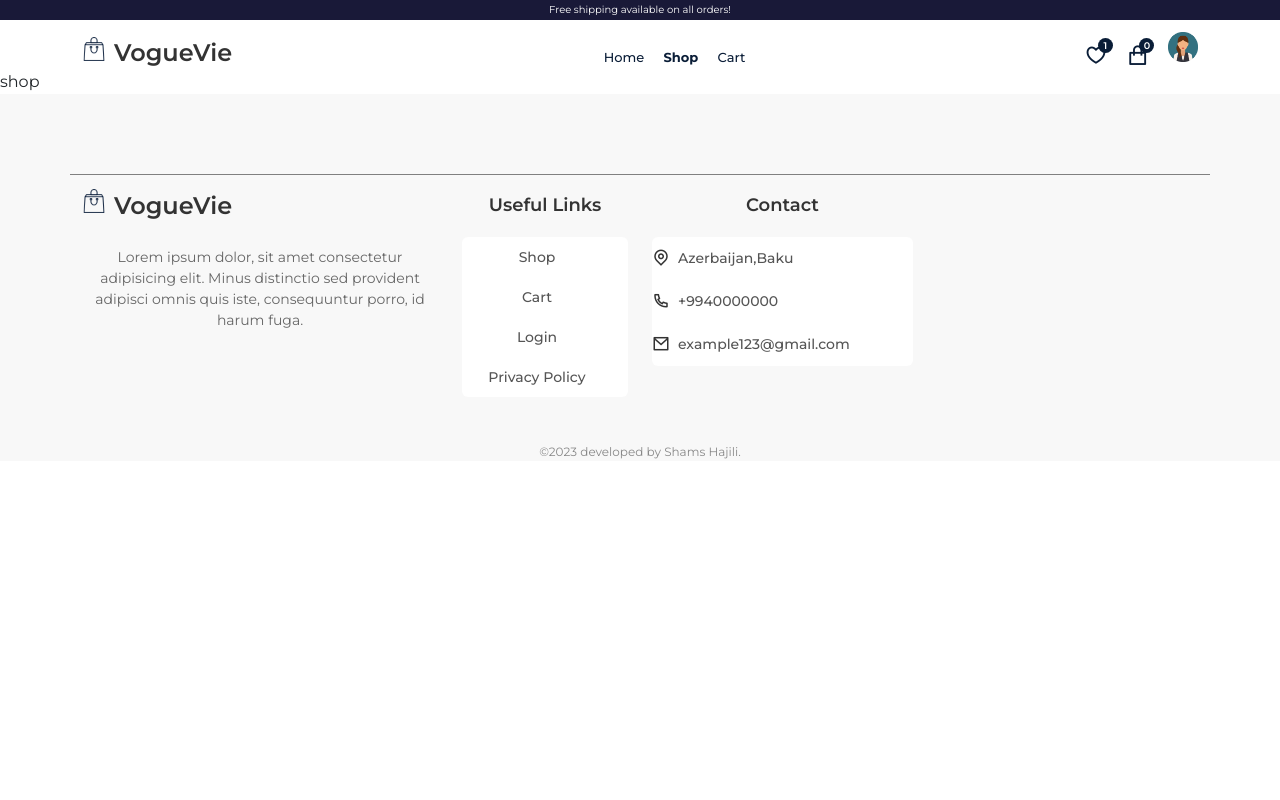
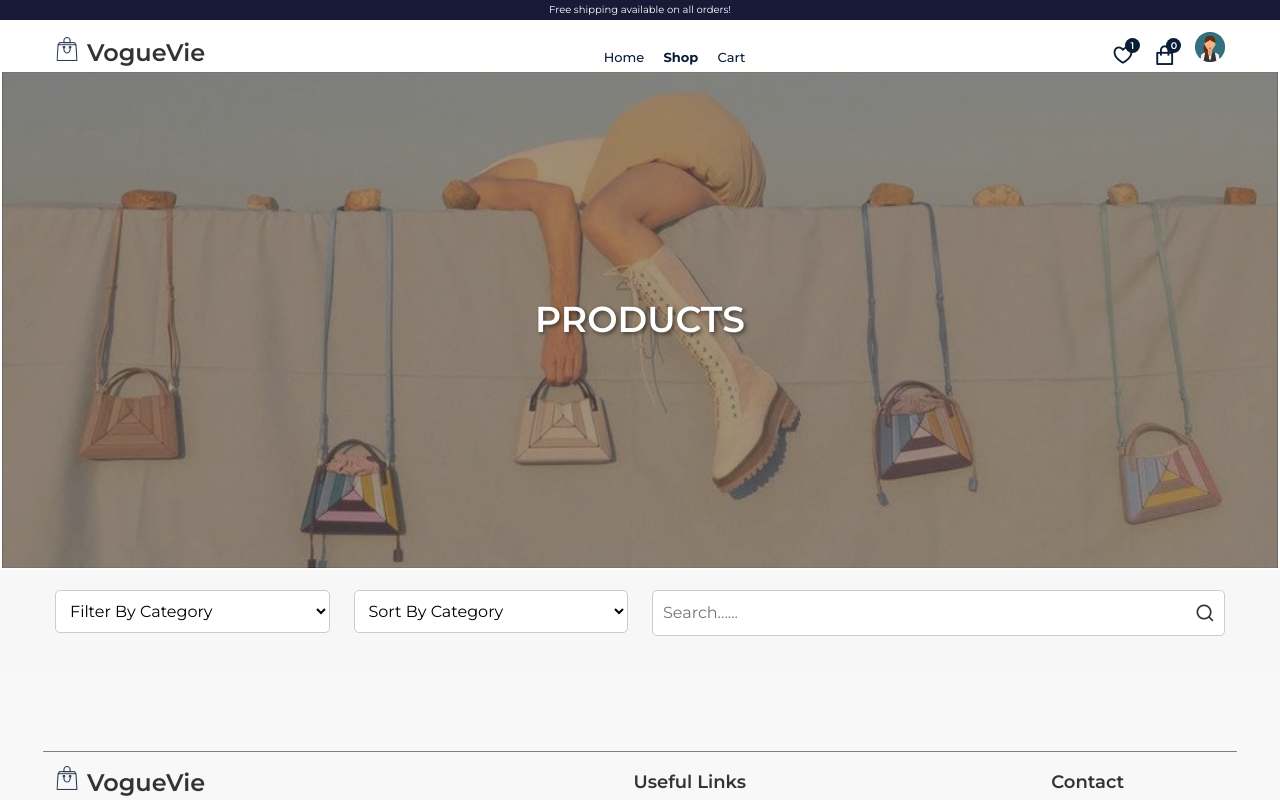
Before and after one commit to shemshajili/Ecommerce, a React (Create React App) app: page /shop in a window 1280 px wide. Shown: the top 800 px of the page. Built offline with nearby package versions, Linux system fonts and the light colour scheme.

Commit message:
Shop page start design (40%) added

```diff
--- /dev/null
+++ b/src/components/UI/CommonSection.jsx
@@ -0,0 +1,12 @@
+import React from 'react';
+import { Container } from 'reactstrap';
+import '../../styles/common-section.css'
+
+const CommonSection = ({tittle}) => {
+    return <section className="common__section">
+        <Container className='text-center'>
+            <h1>{tittle}</h1>
+        </Container>
+    </section>
+}
+export default CommonSection;
--- a/src/pages/Shop.jsx
+++ b/src/pages/Shop.jsx
@@ -1,11 +1,45 @@
 import React from 'react';
+import CommonSection from '../components/UI/CommonSection';
+import Helmet from '../components/Helmet/Helmet'
+import { Container,Row,Col } from 'reactstrap';
+import '../styles/shop.css'
 
 const Shop = () => {
     return (
-        <div>
-            shop
-        </div>
-    );
+        <Helmet title='Shop'>
+        <CommonSection tittle='Products'/>
+        <section>
+            <Container>
+                <Row>
+                    <Col lg='3' md='4'>
+                        <div className="filter__widget">
+                            <select >
+                                <option>Filter By Category</option>
+                                <option value="bags">Bags</option>
+                                <option value="shoes">Shoes</option>
+                            </select>
+                        </div>
+                    </Col>
+                    <Col lg='3' md='3'>
+                    <div className="filter__widget">
+                            <select >
+                                <option>Sort By Category</option>
+                                <option value="asdending">Ascending</option>
+                                <option value="descending">Descending</option>
+                            </select>
+                        </div>
+                    </Col>
+                    <Col lg='6' md='6'>
+                        <div className="search__box">
+                            <input type='text' placeholder='Search......' />
+                            <span><i className="ri-search-line"></i></span>
+                        </div>
+                    </Col>
+                </Row>
+            </Container>
+        </section>
+    </Helmet>
+    )
 }
 
 export default Shop;
--- /dev/null
+++ b/src/styles/common-section.css
@@ -0,0 +1,46 @@
+/* Güncellenmiş CSS kodu */
+.common__section {
+    background: linear-gradient(rgba(0, 0, 0, 0.462), rgba(0, 0, 0, 0.462)),
+                url("../assets/images/LookBook4.jpg") no-repeat center center;
+    background-size: cover;
+    height: 500px;
+    display: flex;
+    align-items: center;
+    justify-content: center;
+    border: 2px solid #fff;
+    position: relative;
+    overflow: hidden;
+    perspective: 1000px;
+}
+
+.common__section::before {
+    content: "";
+    background: rgba(255, 255, 255, 0.2);
+    position: absolute;
+    top: 0;
+    right: 0;
+    bottom: 0;
+    left: 0;
+    z-index: -1;
+    transform: translateZ(-1px);
+}
+
+.common__section h1 {
+    color: #fff;
+    font-weight: 600;
+    text-shadow: 2px 2px 4px rgba(0, 0, 0, 0.5);
+    font-size: 36px;
+    text-transform: uppercase;
+    animation: fadeIn 3s ease;
+}
+
+@keyframes fadeIn {
+    0% {
+        opacity: 0;
+        transform: translateY(-20px);
+    }
+    100% {
+        opacity: 1;
+        transform: translateY(0);
+    }
+}
--- /dev/null
+++ b/src/styles/shop.css
@@ -0,0 +1,64 @@
+section {
+    background-color: #f7f7f7;
+    padding: 20px 0;
+  }
+
+  .container {
+    max-width: 1200px;
+    margin: 0 auto;
+    padding: 0 15px;
+  }
+
+  .row {
+    display: flex;
+    flex-wrap: wrap;
+    justify-content: space-between;
+  }
+
+  .filter__widget {
+    margin-bottom: 15px;
+  }
+
+  .filter__widget select {
+    width: 100%;
+    padding: 10px;
+    border: 1px solid #ccc;
+    border-radius: 5px;
+    background-color: #fff;
+  }
+
+  .search__box {
+    display: flex;
+    align-items: center;
+    width: 100%;
+    max-width: 600px;
+    margin-bottom: 15px;
+    position: relative;
+  }
+
+  .search__box input {
+    width: 100%;
+    padding: 10px;
+    border: 1px solid #ccc;
+    border-radius: 5px;
+  }
+
+  .search__box span {
+    position: absolute;
+    right: 10px;
+    top: 50%;
+    transform: translateY(-50%);
+    cursor: pointer;
+  }
+
+  .search__box i {
+    font-size: 20px;
+    color: #333;
+  }
+
+  @media (max-width: 768px) {
+    .col-lg-3, .col-md-4, .col-md-3, .col-md-6 {
+      flex: 0 0 100%;
+      max-width: 100%;
+    }
+  }
```
Also changed, not shown: src/assets/images/LookBook4.jpg (added), src/assets/images/LookBook4.webp (deleted).
